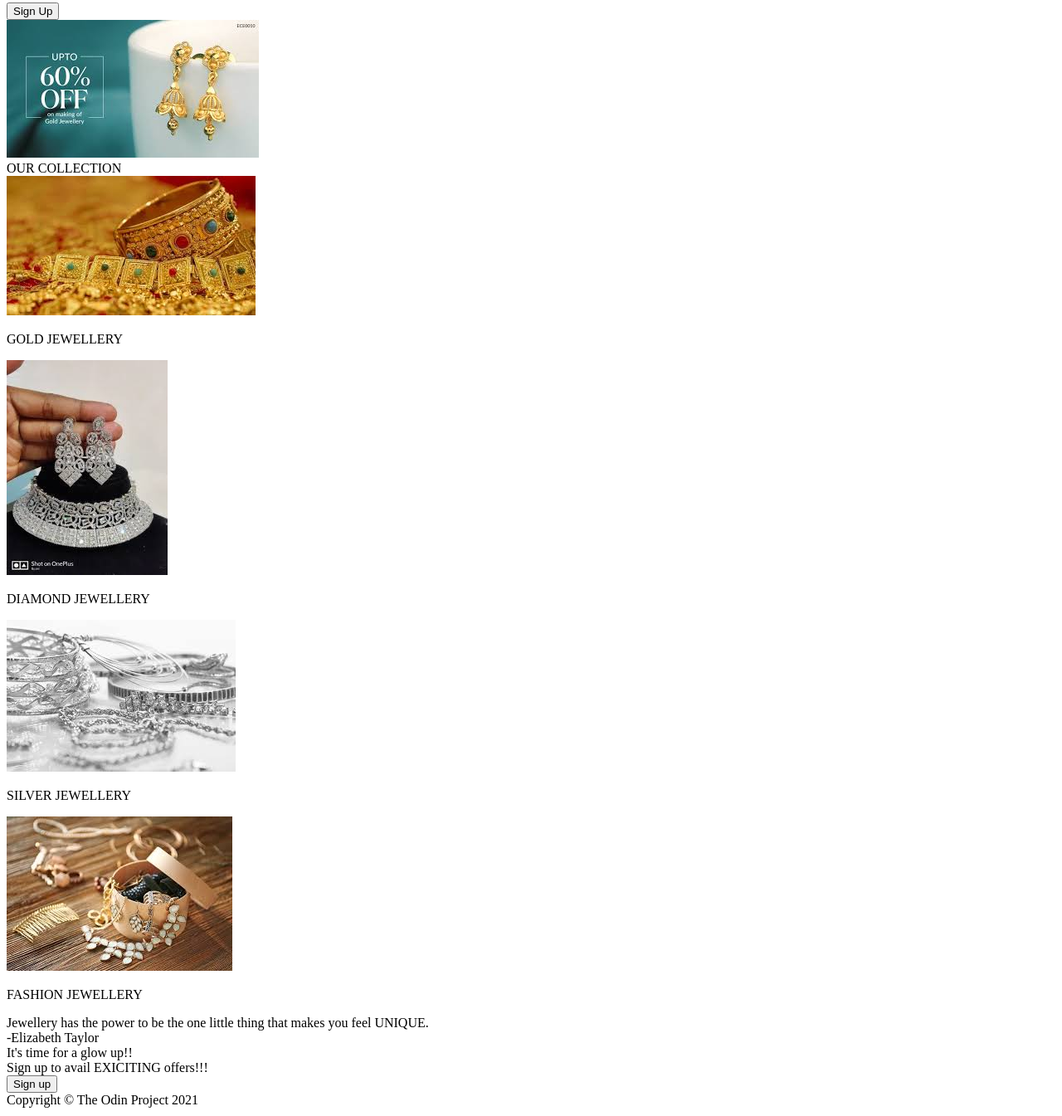
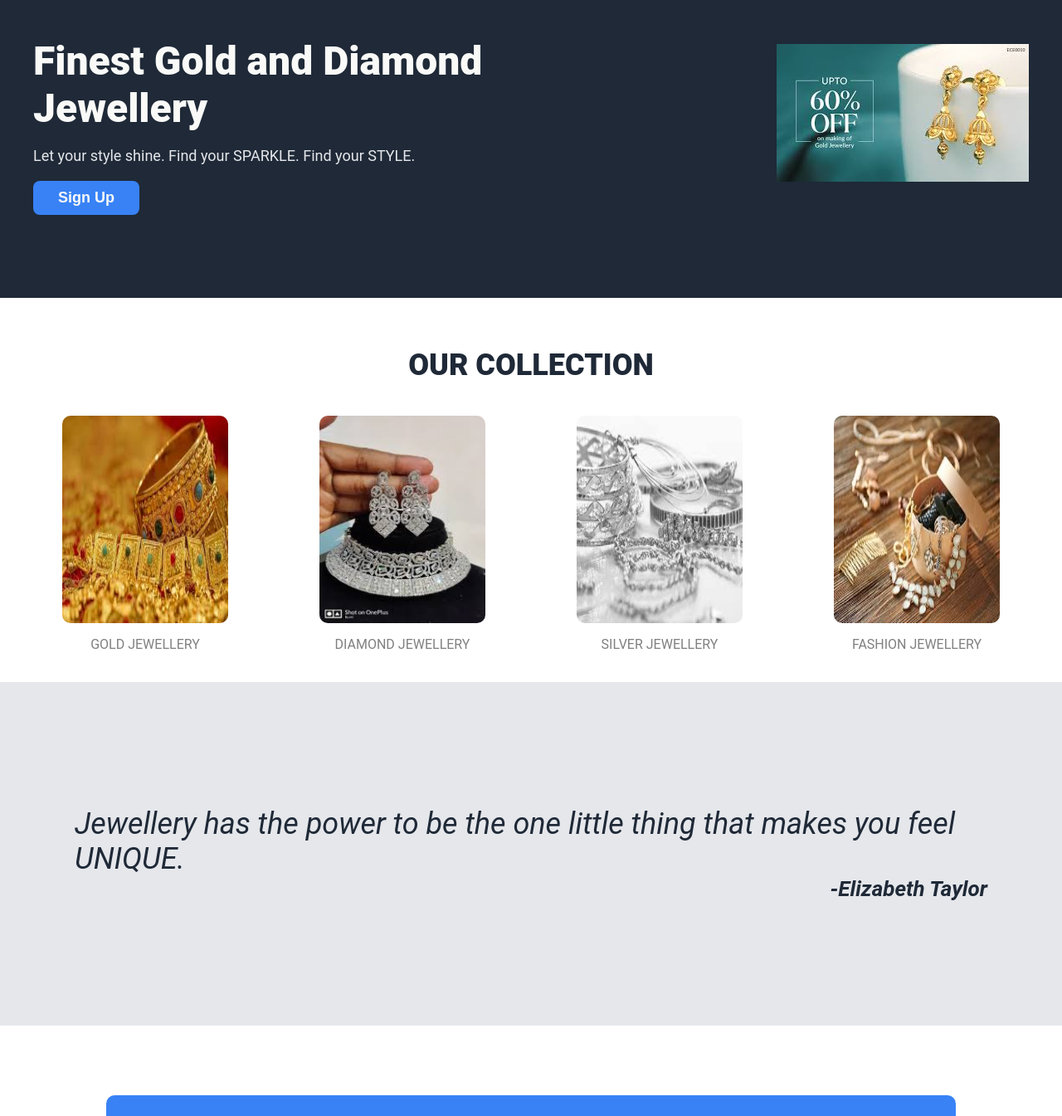
Before and after one commit to Shatakshi0601/odin-landing-page, a plain HTML site: page index.html in a window 1280 px wide. Shown: the part 155-1500 px from the top of the page at 83% size. Drawn offline with Linux system fonts and the light colour scheme.

Commit message:
Update style.css with new content

```diff
--- a/style.css
+++ b/style.css
@@ -5,3 +5,198 @@
     --text-dark: #E5E7EB;
 
 }
+body {
+    font-family: 'Roboto', sans-serif;
+    margin: 0;
+    padding: 0;
+    display: flex;
+    flex-direction: column;
+    gap:20px
+}
+
+.hero-section {
+    background-color: var(--primary-color);
+    color: var(--text-light);
+}
+
+.container {
+    max-width: 1200px;
+    margin: 0 auto;
+    padding: 0 20px;
+}
+
+.header {
+    display: flex;
+    justify-content: space-between;
+    align-items: center;
+    padding: 20px 0;
+}
+
+.logo {
+    font-size: 24px;
+    font-weight: 600;
+}
+
+.nav {
+    display: flex;
+    gap: 30px;
+}
+
+.nav a {
+    text-decoration: none;
+    color: var(--text-dark);
+    font-size: 18px;
+}
+
+.hero-content {
+    display: flex;
+    justify-content: space-between;
+    align-items: center;
+    padding: 100px 0;
+    gap: 30px;
+}
+
+.hero-text {
+    max-width: 50%;
+}
+
+.hero-title {
+    font-size: 48px;
+    font-weight: 900;
+    margin-bottom: 10px;
+}
+
+.hero-subtitle {
+    font-size: 18px;
+    color: var(--text-dark);
+    margin-bottom: 20px;
+}
+
+.btn-signup {
+    font-size: 18px;
+    background-color: var(--secondary-color);
+    color: var(--text-light);
+    border: none;
+    padding: 10px 30px;
+    font-weight: bold;
+    border-radius: 8px;
+    cursor: pointer;
+    transition: background-color 0.3s ease;
+}
+
+.btn-signup:hover {
+    background-color: #16a380;
+}
+
+.hero-image {
+    max-width: 45%;
+    height: auto;
+}
+
+.information-section{
+    display: flex;
+    flex-direction: column;
+    align-items: center;
+}
+
+.information-header{
+    font-size: 36px;
+    color: var(--primary-color);
+    font-weight: 900;
+    margin: 20px auto;
+}
+
+.information-info{
+    display: flex;
+    flex-flow: row wrap;
+    justify-content: center;
+    margin: 0;
+    padding: 0;
+    gap: 15px 10px;
+}
+
+.sub-info{
+    display: flex;
+    flex-direction: column;
+    align-items: center;
+    margin: 0px;
+    padding: 0px;
+    width: 300px;
+    height: auto;
+}
+
+.info-image{
+    width:200px;
+    height: 250px;
+    border-radius: 10px;
+}
+
+p{
+    color: grey;
+}
+
+.quote-section{
+    background-color: #E5E7EB;
+    display: flex;
+    flex-direction: column;
+    justify-content: center;
+    align-items: center;
+    padding: 150px 0px;
+}
+
+.quote{
+    display: flex;
+    flex-direction: column;
+    font-size: 36px;
+    font-weight: light;
+    font-style: italic;
+    color: var(--primary-color);
+    max-width: 1100px;
+}
+
+.author{
+    font-size: 26px;
+    font-weight: bold;
+    align-self: end;
+}
+
+
+.action-section{
+    background-color: var(--secondary-color);
+    display:flex;
+    margin: 5% 10%;
+    padding: 3% 10%;
+    border-radius: 10px;
+    justify-content: space-between;
+    gap: 10px;
+}
+
+.action-title{
+    color: var(--text-light);
+    font-weight: bold;
+    font-size: 24px;
+}
+
+.action-info{
+    color: var(--text-light);
+}
+
+.action-signup{
+    color: var(--text-light);
+    font-size: 15px;
+    background: var(--secondary-color);
+    border: 2px solid var(--text-dark);
+    border-radius: 10px;
+    width: 130px;
+    padding: 8px;
+    align-self: center;
+    flex-shrink: 0;
+}
+
+footer{
+    display: flex;
+    justify-content: center;
+    background-color: var(--primary-color) ;
+    color: var(--text-light);
+    padding: 30px 0px;
+}
```
